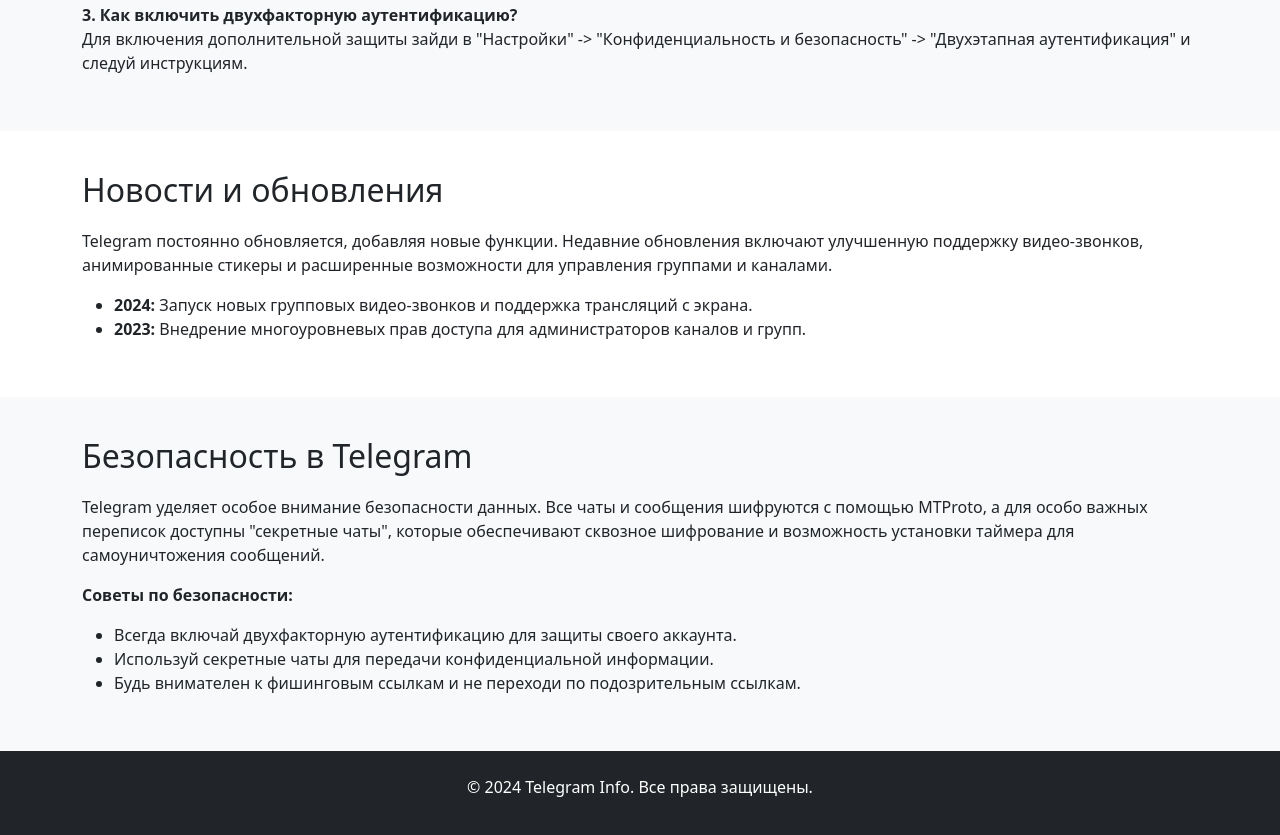
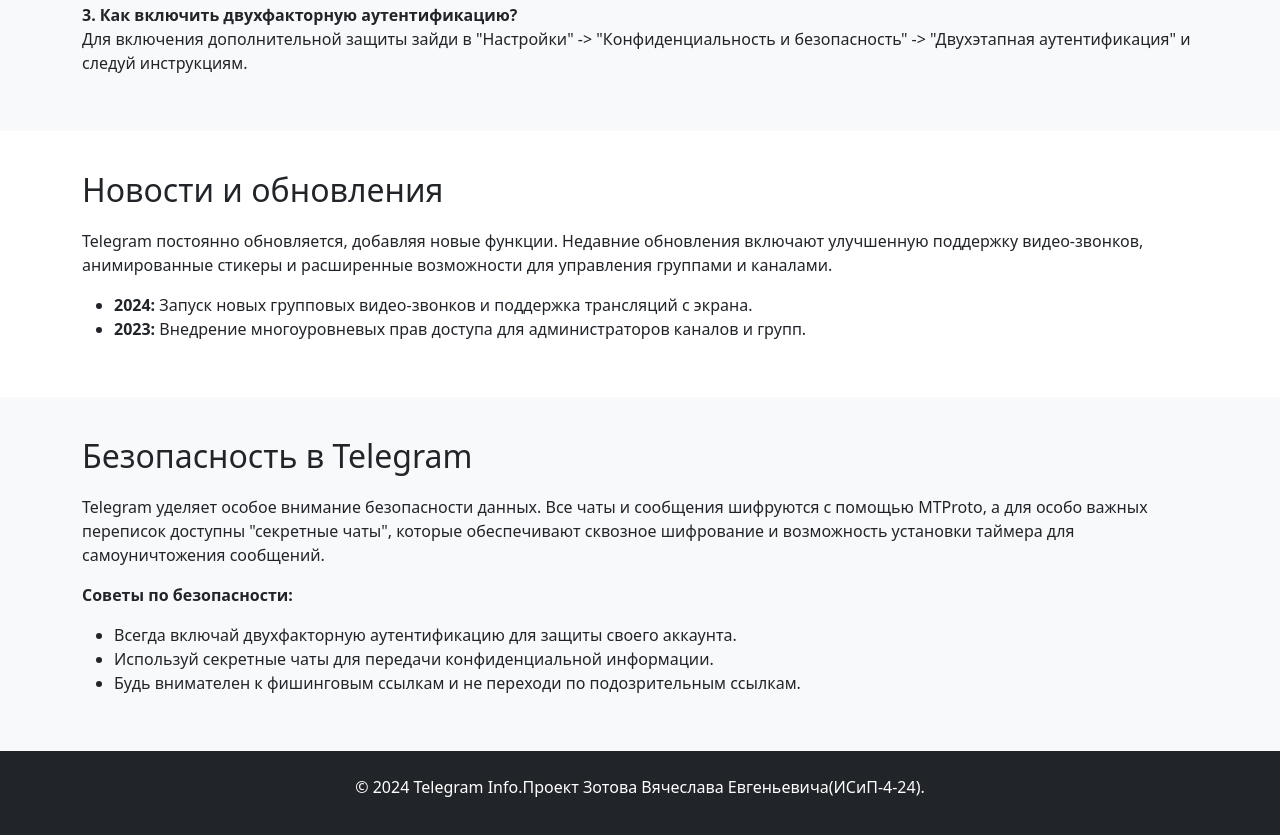
Before and after one commit to Archer4444/tg.info, a plain HTML site: page index.html in a window 1280 px wide. Shown: the part 1507-2342 px from the top of the page. Drawn offline with nearby package versions, Linux system fonts and the light colour scheme.

Commit message:
index.html

```diff
--- a/index.html
+++ b/index.html
@@ -141,7 +141,7 @@
 
     <footer class="bg-dark text-white text-center py-4">
         <div class="container">
-            <p>&copy; 2024 Telegram Info. Все права защищены.</p>
+            <p>&copy; 2024 Telegram Info.Проект Зотова Вячеслава Евгеньевича(ИСиП-4-24).</p>
         </div>
     </footer>
 
```
